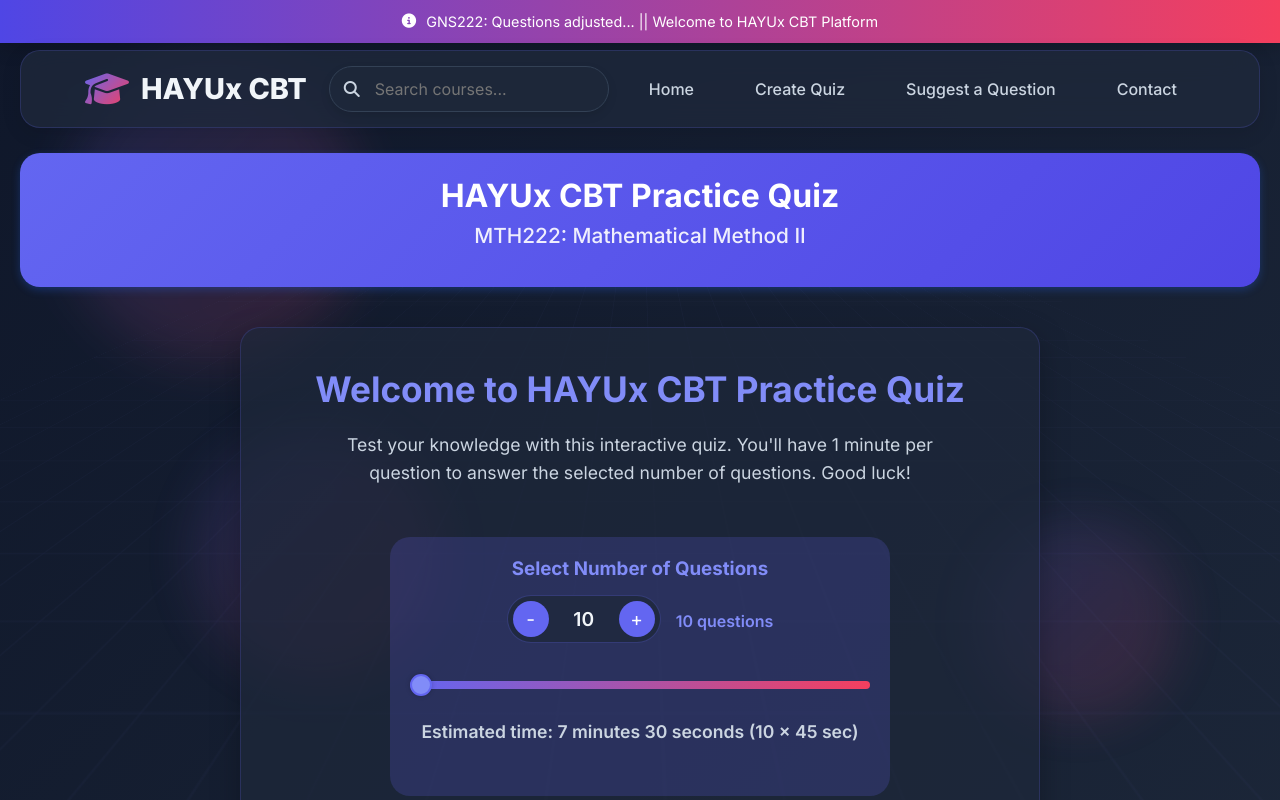
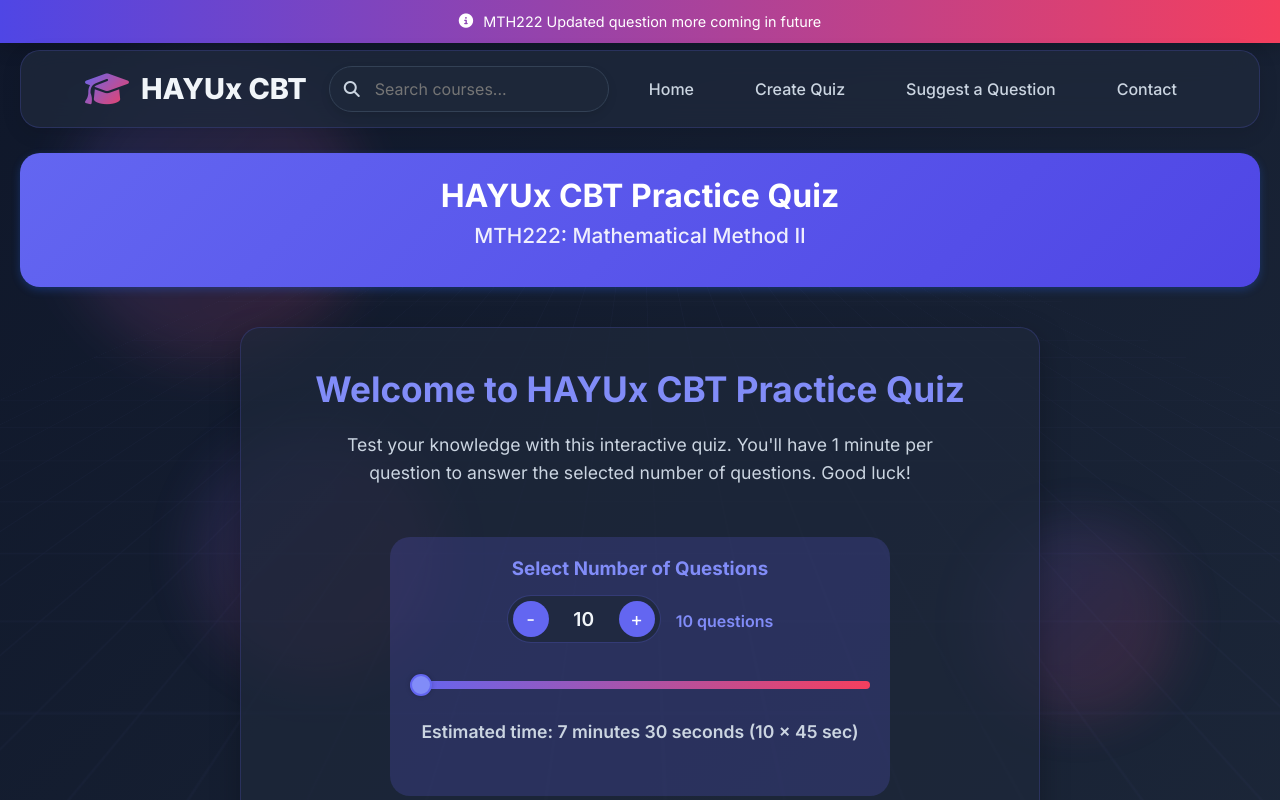
Before and after one commit to yusuufhayu17/MTH222, a plain HTML site: page index.html in a window 1280 px wide. Shown: the top 800 px of the page. Drawn offline with nearby package versions, Linux system fonts and the light colour scheme.

Commit message:
Update index.html

```diff
--- a/index.html
+++ b/index.html
@@ -29,7 +29,7 @@
   <!-- Marquee Banner -->
   <div class="marquee-container">
     <i class="fas fa-info-circle"></i>
-    <span>GNS222: Questions adjusted... || Welcome to HAYUx CBT Platform</span>
+    <span>MTH222 Updated question more coming in future </span>
   </div>
 
   <!-- Navigation -->
```
